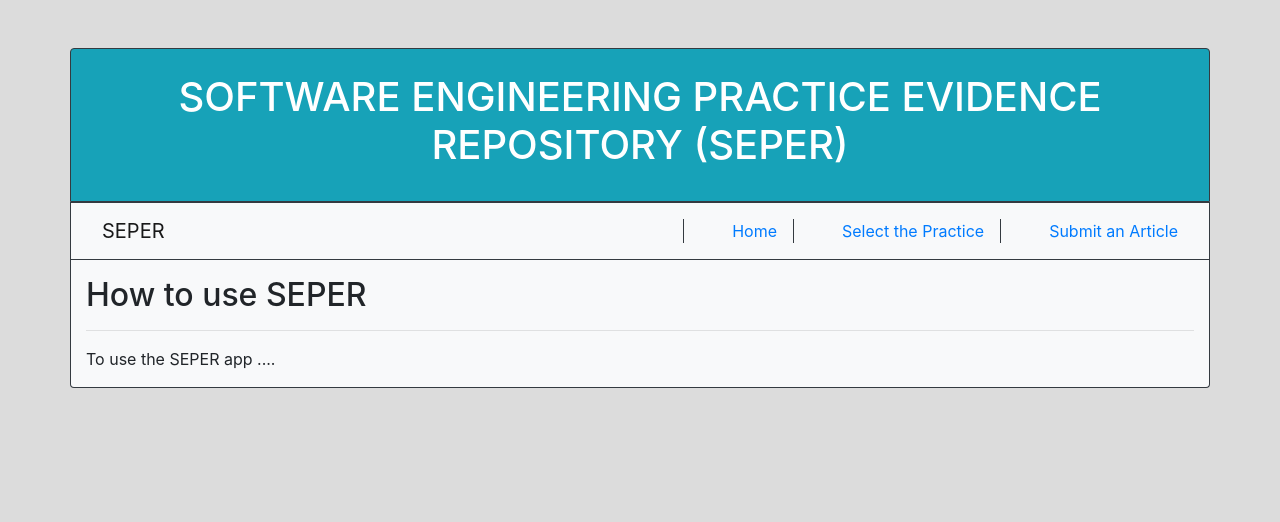
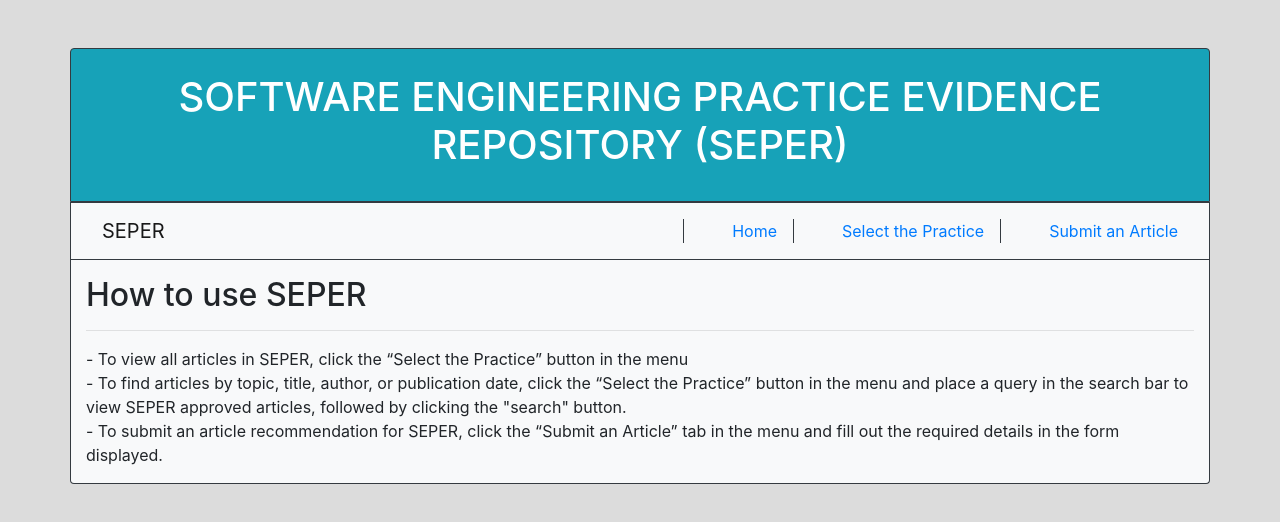
Before and after one commit to jasphyy/SEPER-App, a React (Create React App) app in the folder frontend/: page / in a window 1280 px wide. Shown: the top 522 px of the page. Built offline with nearby package versions, Linux system fonts and the light colour scheme.

Commit message:
added how to use

```diff
--- a/frontend/src/pages/home-page.js
+++ b/frontend/src/pages/home-page.js
@@ -6,7 +6,17 @@ class HomePage extends Component {
       <div class="container pt-3 border border-dark border-top-0 rounded-bottom bg-light">
         <h2> How to use SEPER </h2>
         <hr></hr>
-        <p> To use the SEPER app ....</p>
+        <p>
+          - To view all articles in SEPER, click the “Select the Practice”
+          button in the menu <br></br>
+          - To find articles by topic, title, author, or
+          publication date, click the “Select the Practice” button in the menu
+          and place a query in the search bar to view SEPER approved articles,
+          followed by clicking the "search" button. <br></br>
+          - To submit an article
+          recommendation for SEPER, click the “Submit an Article” tab in the
+          menu and fill out the required details in the form displayed.
+        </p>
       </div>
     );
   }
```
